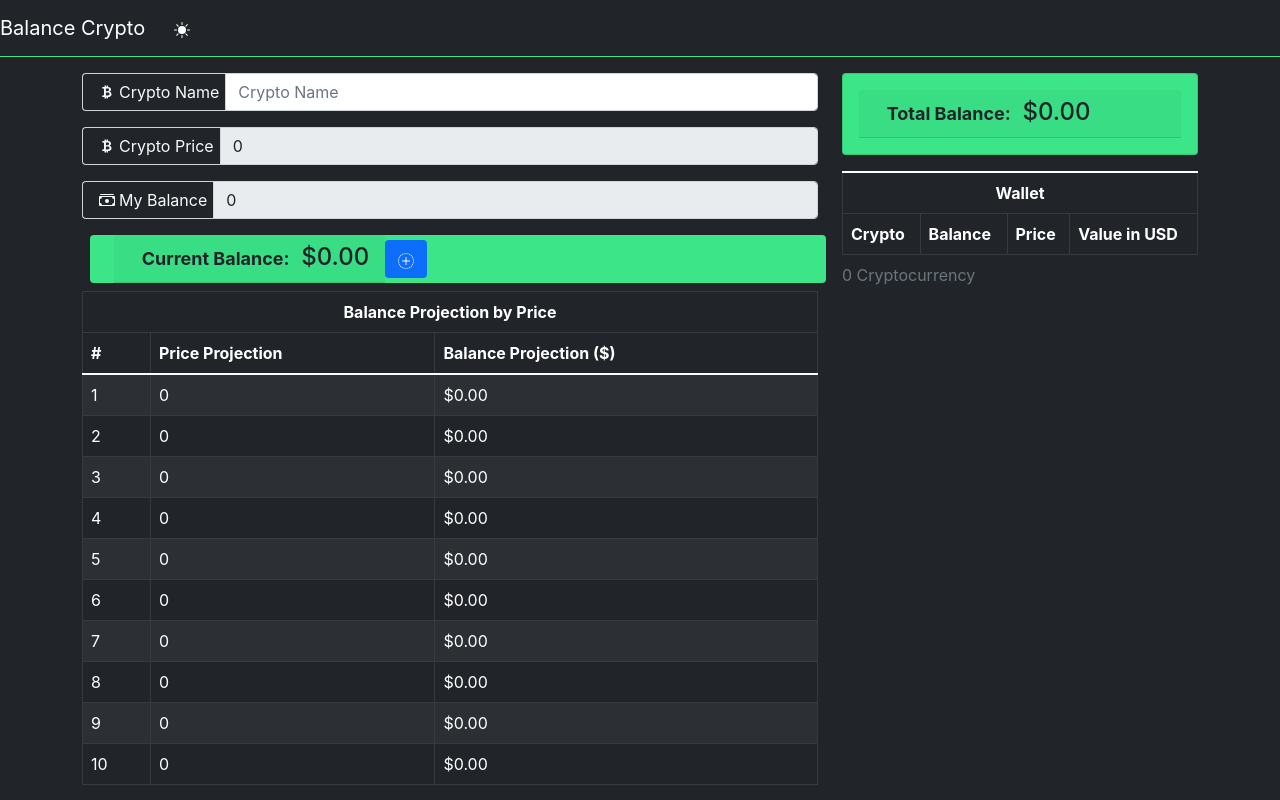
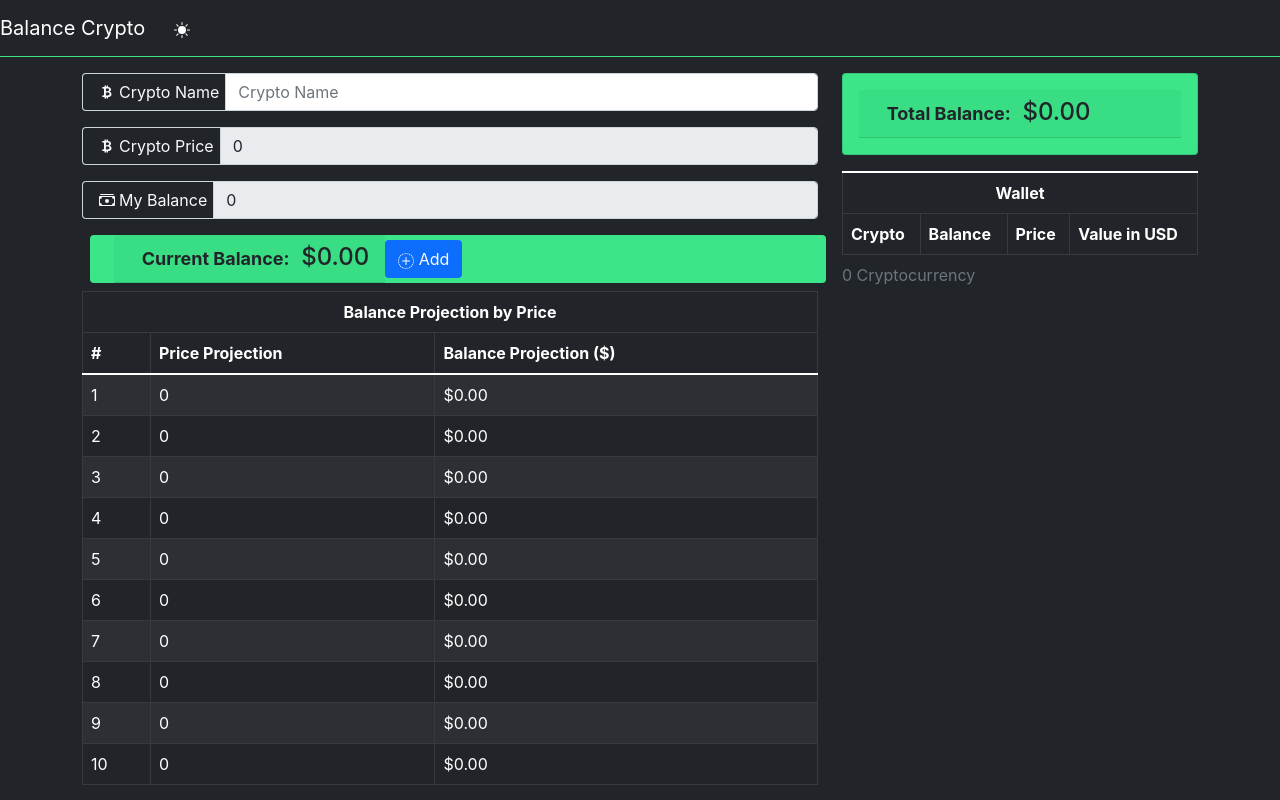
Before and after one commit to demaroto/balancecrypto, a React (Create React App) app: page / in a window 1280 px wide. Shown: the top 800 px of the page. Built offline with nearby package versions, Linux system fonts and the light colour scheme.

Commit message:
fix: :+1: list wallet

```diff
--- a/package.json
+++ b/package.json
@@ -1,6 +1,6 @@
 {
   "name": "calculate-crypto",
-  "version": "0.1.0",
+  "version": "0.1.3",
   "private": true,
   "homepage": ".",
   "proxy": "http://localhost:8000",
--- a/src/components/Calculator.Component.js
+++ b/src/components/Calculator.Component.js
@@ -112,7 +112,7 @@ const CalculatorComponent = () => {
                     <h5 className={`card-header h4 text-dark`}><span className={`badge text-dark`}>Current Balance: </span>{usDollar.format(balanceUsd())}</h5>
                 </div>
                 <div className='d-flex align-items-center btn-group'>
-                    <button className={`btn bg-primary text-light`} onClick={() => followCrypto()}>{cryptosFollow.filter((c) => c === coin).length > 0 ? <PlusCircleFill /> : <PlusCircleDotted />}</button>
+                    <button className={`btn bg-primary text-light`} onClick={() => followCrypto()}>{cryptosFollow.filter((c) => c === coin).length > 0 ? <PlusCircleFill /> : <PlusCircleDotted />} Add</button>
                 </div>
 
             </div>
--- a/src/components/ListWallet.Component.js
+++ b/src/components/ListWallet.Component.js
@@ -93,7 +93,7 @@ const ListWalletComponent = () => {
                 </thead>
                 <tbody>
                     {balances.map((balance, key) => {
-                        return <tr key={key}>
+                        return <tr key={key} className='text-center align-middle'>
                             <td><CurrencyBitcoin />  {balance.name}</td>
                             <td>{balance.value}</td>
                             <td>{usDollarValue.format(Number.parseFloat(balance.price).toFixed(15))}</td>
```
